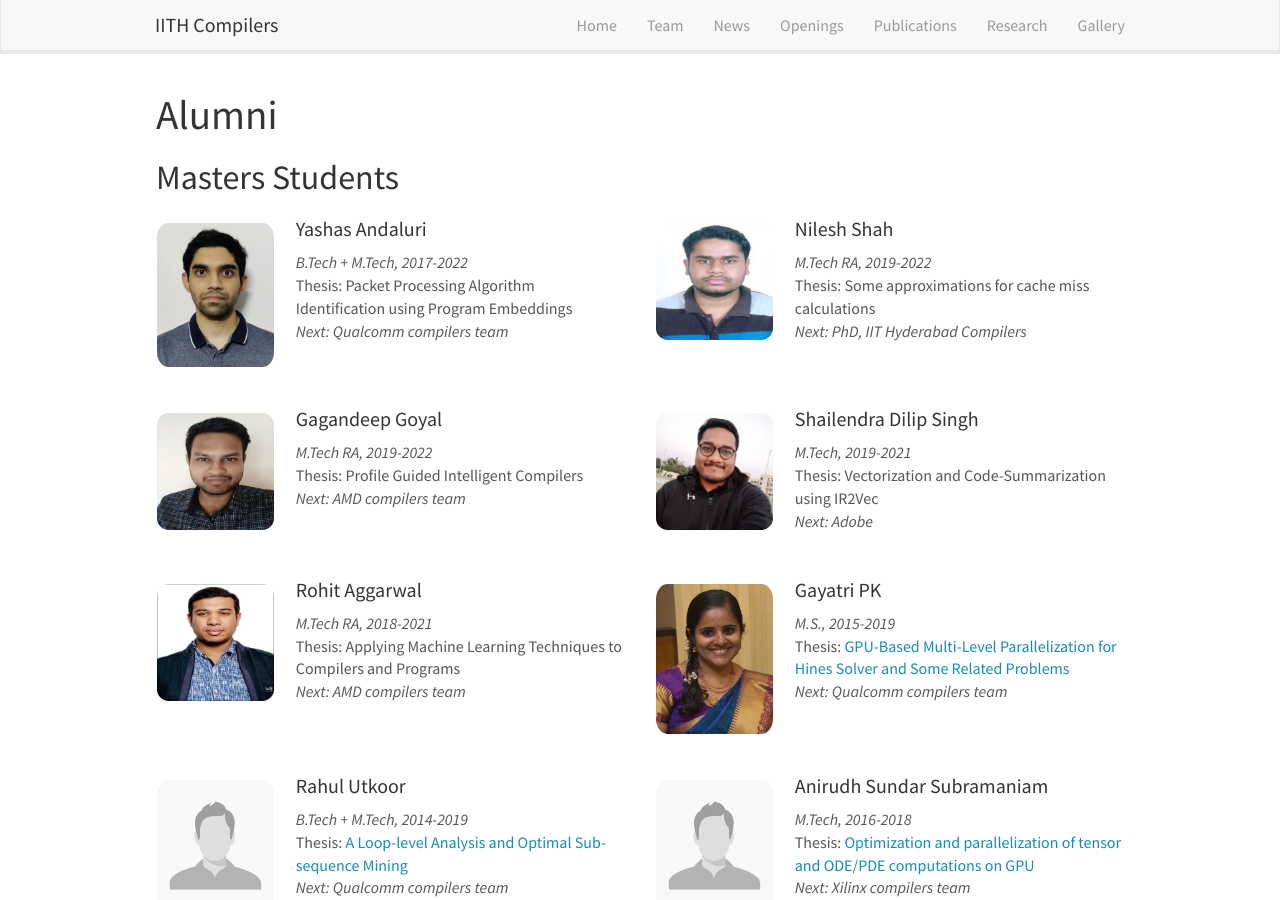
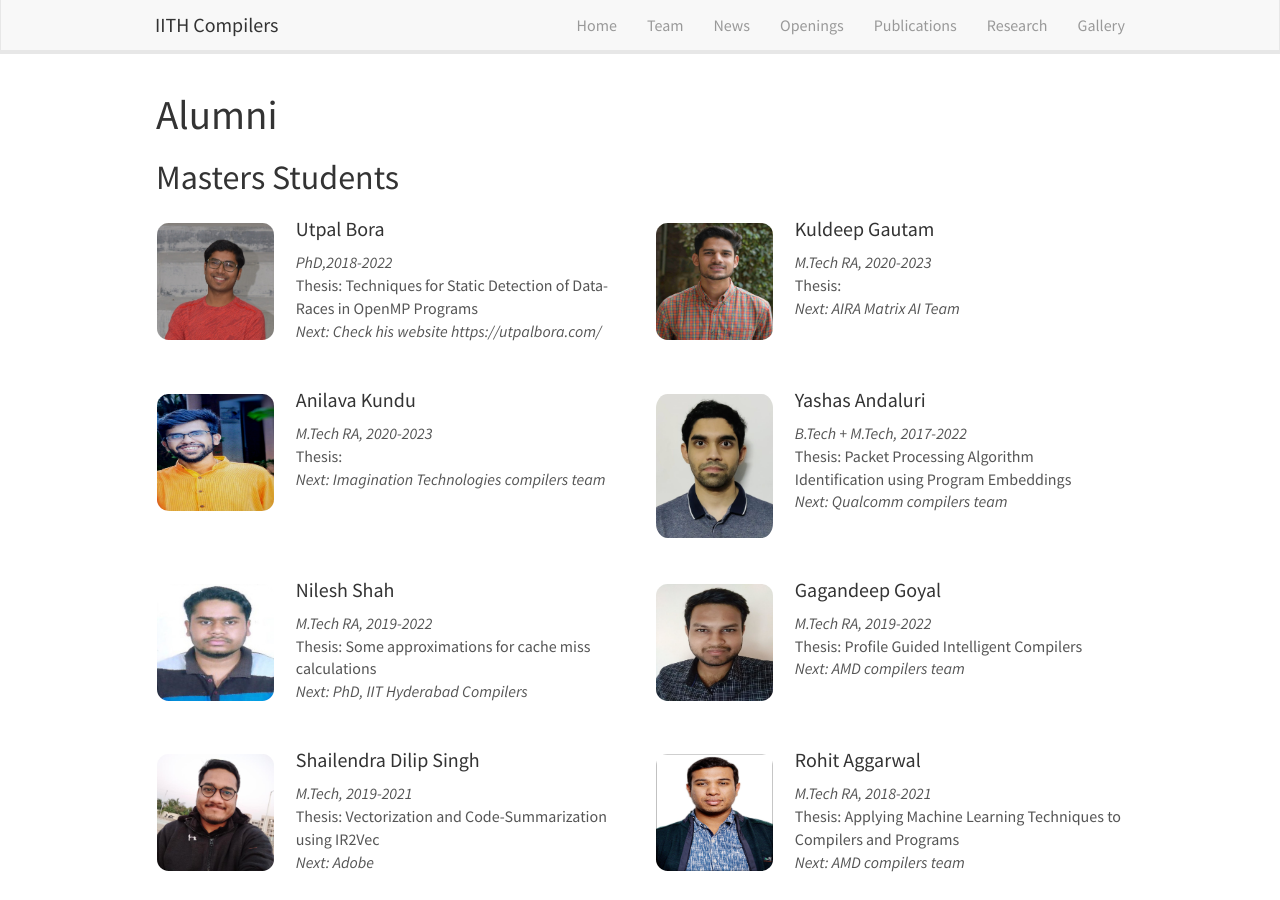
Before and after one commit to utpalbora/compilers.cse.iith.ac.in, a Jekyll site: the page built from _pages/alumni.md, in a window 1280 px wide and 900 px high. Built offline with Jekyll 4.4.1, drawn with Linux system fonts in a browser that asks for light colours; nearby versions of some CDN libraries.

Commit message:
Added Anilava and Kuldeep as MTech Alumni and Utpal as PhD alumni

```diff
--- a/_data/alumni.yml
+++ b/_data/alumni.yml
@@ -1,5 +1,30 @@
+- name: Utpal Bora
+  type: alum
+  value: phd
+  info: PhD,2018-2022
+  photo: utpal.jpg
+  next : Check his website https://utpalbora.com/
+  thesis : Techniques for Static Detection of Data-Races in OpenMP Programs
+
+- name: Kuldeep Gautam
+  type: alum
+  value: mtech
+  info: M.Tech RA, 2020-2023
+  photo: kuldeep.jpg
+  next : AIRA Matrix AI Team
+  thesis :
+
+- name: Anilava Kundu
+  type: alum
+  value: mtech
+  info: M.Tech RA, 2020-2023
+  photo: anilava.jpg
+  next : Imagination Technologies compilers team
+  thesis :
+
 - name: Yashas Andaluri
   type: alum
+  value: mtech
   info: B.Tech + M.Tech, 2017-2022
   photo: yashas.jpg
   thesis: Packet Processing Algorithm Identification using Program Embeddings
@@ -8,6 +33,7 @@
 
 - name: Nilesh Shah
   type: alum
+  value: mtech
   info: M.Tech RA, 2019-2022
   photo: nilesh.jpg
   thesis: Some approximations for cache miss calculations
@@ -16,6 +42,7 @@
 
 - name: Gagandeep Goyal
   type: alum
+  value: mtech
   info: M.Tech RA, 2019-2022
   photo: gagan.jpg
   thesis: Profile Guided Intelligent Compilers
@@ -24,6 +51,7 @@
 
 - name: Shailendra Dilip Singh
   type: alum
+  value: mtech
   info: M.Tech, 2019-2021
   photo: shailendra.jpg
   thesis: Vectorization and Code-Summarization using IR2Vec
@@ -32,6 +60,7 @@
 
 - name: Rohit Aggarwal
   type: alum
+  value: mtech
   info: M.Tech RA, 2018-2021
   photo: rohit.jpg
   thesis: Applying Machine Learning Techniques to Compilers and Programs
@@ -40,6 +69,7 @@
 
 - name: Gayatri PK
   type: alum
+  value: mtech
   info: M.S., 2015-2019
   photo: gayatri.jpg
   thesis: GPU-Based Multi-Level Parallelization for Hines Solver and Some Related Problems
@@ -48,6 +78,7 @@
 
 - name: Rahul Utkoor
   type: alum
+  value: mtech
   info: B.Tech + M.Tech, 2014-2019
   photo: male.jpeg
   thesis: A Loop-level Analysis and Optimal Sub-sequence Mining
@@ -56,6 +87,7 @@
 
 - name: Anirudh Sundar Subramaniam
   type: alum
+  value: mtech
   info: M.Tech, 2016-2018
   photo: male.jpeg
   thesis: Optimization and parallelization of tensor and ODE/PDE computations on GPU
@@ -64,6 +96,7 @@
 
 - name: Abhishek A Patwardhan
   type: alum
+  value: mtech
   info: M.Tech RA, 2015-2018
   photo: male.jpeg
   thesis: Polyhedral Compilation:Applications, Approximations and GPU-specific Optimizations
@@ -72,6 +105,7 @@
 
 - name: Dangeti Tharun Kumar
   type: alum
+  value: mtech
   info: M.Tech RA, 2015-2018
   photo: male.jpeg
   thesis: Vectorization, Obfuscation and P4 LLVM Tool-chain
@@ -80,6 +114,7 @@
 
 - name: Santanu Das
   type: alum
+  value: mtech
   info: M.Tech RA, 2015-2018
   photo: male.jpeg
   thesis: Optimizations In Compiler:Vectorization, Reordering, Register Allocation And Verification Of Explicitly Parallel Programs
@@ -88,6 +123,7 @@
 
 - name: Prateek Bhatu
   type: alum
+  value: mtech
   info: B.Tech + M.Tech, 2012-2017
   photo: male.jpeg
   thesis: A Study of Software Prefetching in LLVM
```
